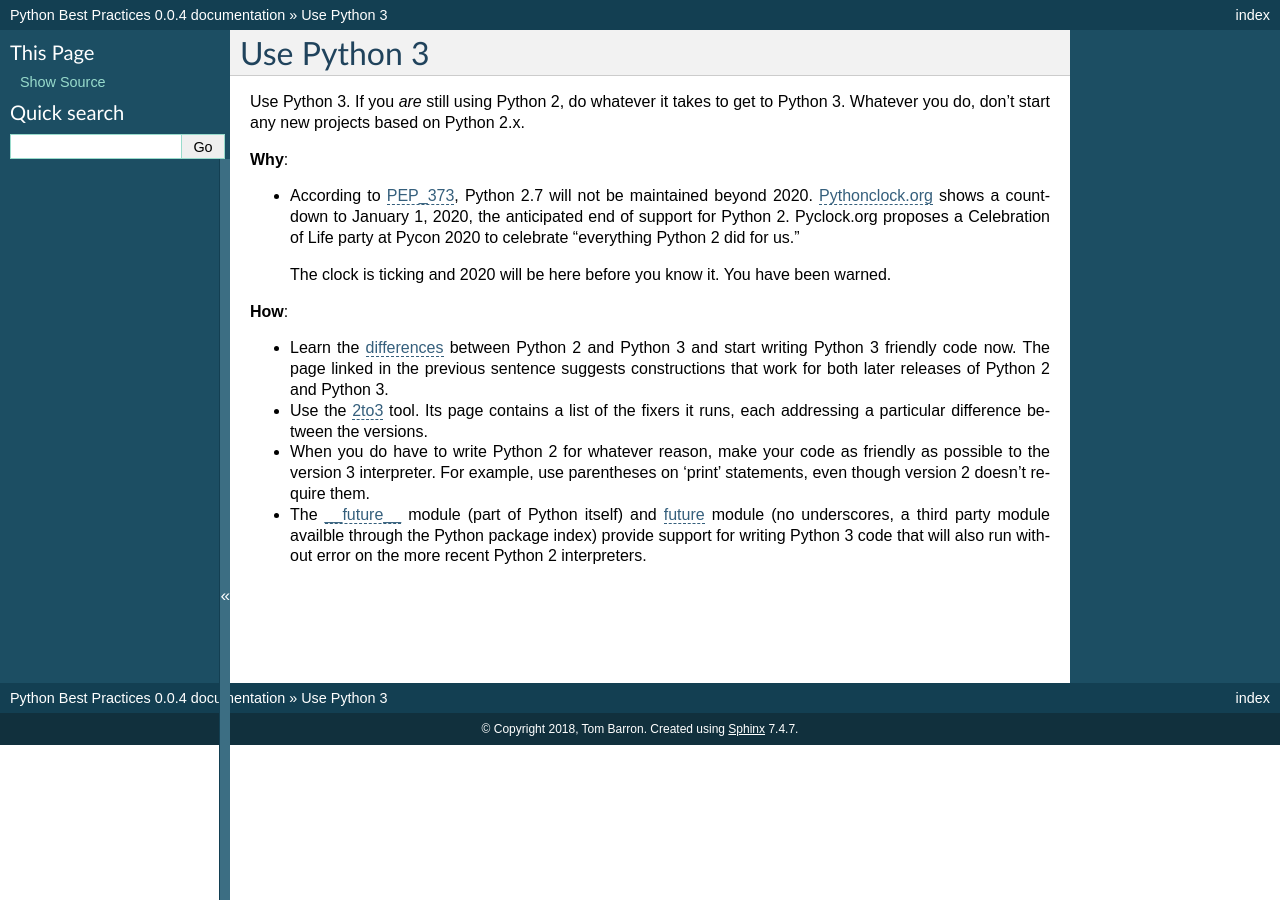
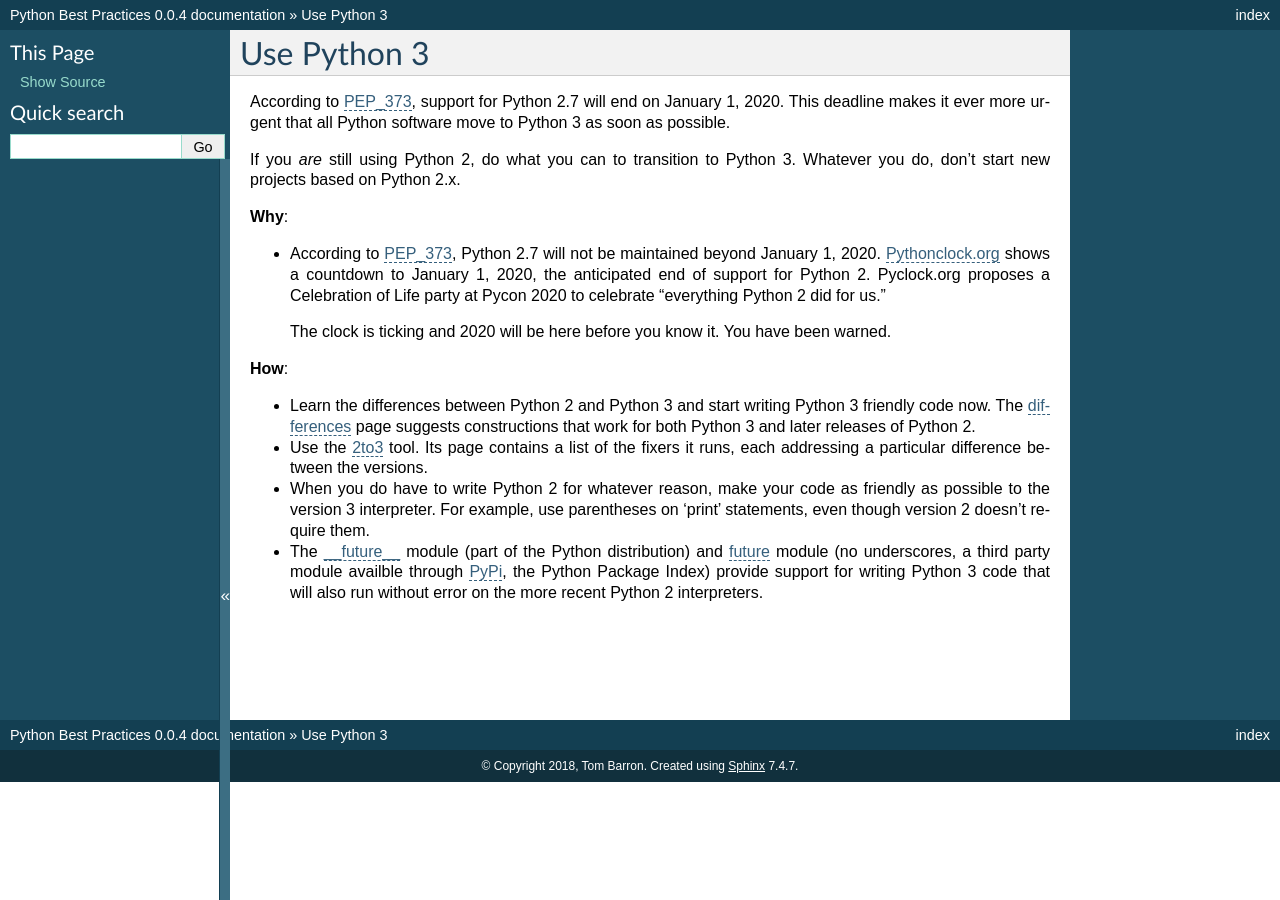
Before and after one commit to tbarron/PyBP, a Sphinx documentation site: the page built from docs/c-python3.txt, in a window 1280 px wide. Built offline with Sphinx 7.4.7, drawn with Linux system fonts in a browser that asks for light colours.

Commit message:
LY: Wordsmithing

```diff
--- a/docs/c-layout.txt
+++ b/docs/c-layout.txt
@@ -71,6 +71,10 @@ in a common utility file that can be imported everywhere it's needed. I
 usually alphabetize functions in such utility files to make it easy to find
 what I want.
 
+Bear in mind that this only addresses file layout. For project layout, see
+the links in `Convention Over Configuration
+<s-general.html#convention-over-configuration>`_.
+
 |
 |
 |
--- a/docs/c-python3.txt
+++ b/docs/c-python3.txt
@@ -1,26 +1,29 @@
 Use Python 3
 ---------------------------
 
-Use Python 3. If you *are* still using Python 2, do whatever it takes to
-get to Python 3. Whatever you do, don't start any new projects based on
-Python 2.x.
+According to PEP_373_, support for Python 2.7 will end on January 1, 2020.
+This deadline makes it ever more urgent that all Python software move to
+Python 3 as soon as possible.
+
+If you *are* still using Python 2, do what you can to transition to Python
+3. Whatever you do, don't start new projects based on Python 2.x.
 
 **Why**:
 
-* According to PEP_373_, Python 2.7 will not be maintained beyond 2020.
-  Pythonclock.org_ shows a countdown to January 1, 2020, the anticipated
-  end of support for Python 2. Pyclock.org proposes a Celebration of Life
-  party at Pycon 2020 to celebrate "everything Python 2 did for us."
+* According to PEP_373_, Python 2.7 will not be maintained beyond January
+  1, 2020. Pythonclock.org_ shows a countdown to January 1, 2020, the
+  anticipated end of support for Python 2. Pyclock.org proposes a
+  Celebration of Life party at Pycon 2020 to celebrate "everything Python 2
+  did for us."
 
   The clock is ticking and 2020 will be here before you know it. You have
   been warned.
 
 **How**:
 
-* Learn the differences_ between Python 2 and Python 3 and start writing
-  Python 3 friendly code now. The page linked in the previous sentence
-  suggests constructions that work for both later releases of Python 2 and
-  Python 3.
+* Learn the differences between Python 2 and Python 3 and start writing
+  Python 3 friendly code now. The differences_ page suggests constructions
+  that work for both Python 3 and later releases of Python 2.
 
 * Use the 2to3_ tool. Its page contains a list of the fixers it runs, each
   addressing a particular difference between the versions.
@@ -31,16 +34,17 @@ Python 2.x.
   them.
 
 * The `__future__ <https://docs.python.org/3.6/library/__future__.html>`_
-  module (part of Python itself) and future_ module (no underscores, a third
-  party module availble through the Python package index) provide support
-  for writing Python 3 code that will also run without error on the more
-  recent Python 2 interpreters.
+  module (part of the Python distribution) and future_ module (no
+  underscores, a third party module availble through PyPi_, the
+  Python Package Index) provide support for writing Python 3 code that
+  will also run without error on the more recent Python 2 interpreters.
 
 .. _PEP_373: https://www.python.org/dev/peps/pep-0373/
 .. _pythonclock.org: https://pythonclock.org
 .. _2to3: https://docs.python.org/3.6/library/2to3.html
 .. _differences: https://docs.python.org/3/whatsnew/3.0.html
-.. _future: http://python-future.org
+.. _future: https://python-future.org
+.. _PyPi: https://pypi.org/
 
 |
 |
```
Also changed, not shown: other parts of docs/c-layout.txt (+1 -1 lines), docs/c-convention.txt (+4 -3 lines), docs/c-internal.txt (+24 -8 lines).
